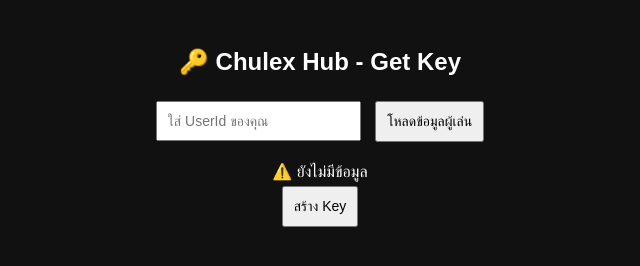
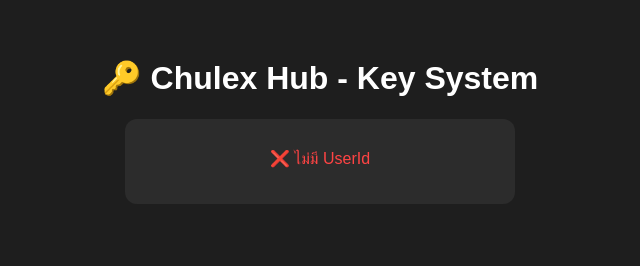
Before and after one commit to NonKun1122/Get-keys, a plain HTML site: page index.html in a window 1280 px wide. Shown: the whole page, without its empty margins (320-960 px from the left). Drawn offline with Linux system fonts and the light colour scheme.

Commit message:
Update index.html

```diff
--- a/index.html
+++ b/index.html
@@ -2,99 +2,57 @@
 <html lang="th">
 <head>
   <meta charset="UTF-8">
-<meta name="viewport" content="width=device-width, initial-scale=1.0">
-<title>Chulex Hub - Key System</title>
+  <title>Chulex Hub Key System</title>
   <style>
-  body { font-family: Arial,sans-serif; background:#111; color:#fff; text-align:center; padding:20px;}
-  input, button { padding:10px; margin:5px; font-size:14px; }
-  img { border-radius:50%; margin:10px 0; }
-  #playerInfo, #keyInfo { margin-top:15px; }
-  a { color:#0af; text-decoration:none; }
+    body { font-family: Arial, sans-serif; background: #1e1e1e; color: white; text-align: center; padding: 30px; }
+    .card { background: #2c2c2c; padding: 20px; border-radius: 12px; display: inline-block; width: 350px; }
+    img { border-radius: 50%; margin: 10px 0; }
+    button { margin-top: 15px; padding: 10px 20px; border: none; border-radius: 8px; cursor: pointer; }
+    .create { background: #28a745; color: white; }
+    .error { color: #ff4444; margin-top: 10px; }
   </style>
 </head>
 <body>
-
-<h2>🔑 Chulex Hub - Get Key</h2>
-
-<input id="userId" placeholder="ใส่ UserId ของคุณ">
-<button onclick="loadPlayer()">โหลดข้อมูลผู้เล่น</button>
-
-<div id="playerInfo">⚠️ ยังไม่มีข้อมูล</div>
-
-<button onclick="genKey()">สร้าง Key</button>
-
-<div id="keyInfo"></div>
+  <h1>🔑 Chulex Hub - Key System</h1>
+  <div id="playerInfo" class="card">⏳ กำลังโหลดข้อมูล...</div>
 
   <script>
-let keyData = null;
-let lastGenerate = 0;
-
-// โหลดข้อมูลผู้เล่น
     async function loadPlayer() {
-  const userId = document.getElementById("userId").value.trim();
-  if (!userId) return alert("⚠️ กรุณาใส่ UserId");
+      const params = new URLSearchParams(window.location.search);
+      const userId = params.get("userId");
+      if (!userId) {
+        document.getElementById("playerInfo").innerHTML = "<p class='error'>❌ ไม่มี UserId</p>";
+        return;
+      }
 
       try {
         const res = await fetch(`/api/player?userId=${userId}`);
         const data = await res.json();
+        if (data.error) throw new Error(data.error);
 
-    if (data.success) {
         document.getElementById("playerInfo").innerHTML = `
-        <img src="${data.avatar}" width="100"><br>
-        👤 <b>${data.displayName}</b> (@${data.name})<br>
-        🆔 ${data.userId}
+          <h2>${data.name}</h2>
+          <img src="${data.avatar}" width="150" height="150"><br>
+          <p>UserId: ${data.id}</p>
+          <button class="create" onclick="createKey(${data.id})">✨ สร้าง Key</button>
         `;
-    } else {
-      document.getElementById("playerInfo").innerText = data.reason;
-    }
       } catch (err) {
-    document.getElementById("playerInfo").innerText = "❌ โหลดข้อมูลผู้เล่นล้มเหลว";
+        document.getElementById("playerInfo").innerHTML = "<p class='error'>⚠️ โหลดข้อมูลผู้เล่นล้มเหลว</p>";
       }
     }
 
-// สร้าง Key วันละ 1 Key
-async function genKey() {
-  const userId = document.getElementById("userId").value.trim();
-  if (!userId) return alert("⚠️ กรุณาใส่ UserId");
-
-  const now = Date.now();
-  if (lastGenerate && new Date(lastGenerate).toDateString() === new Date(now).toDateString()) {
-    return alert("⚠️ คุณสร้าง Key วันนี้ไปแล้ว รอวันพรุ่งนี้");
-  }
-
+    async function createKey(userId) {
       try {
-    const res = await fetch(`/api/keys?action=gen&userId=${userId}`);
+        const res = await fetch(`/api/genKey?userId=${userId}`);
         const data = await res.json();
-
-    if (data.success) {
-      keyData = data;
-      lastGenerate = now;
-      showKey(userId);
-    } else {
-      alert(data.reason || "❌ สร้าง Key ไม่สำเร็จ");
-    }
+        if (!data.key) throw new Error("Gen key failed");
+        window.location.href = `/vk.html?key=${data.key}&userId=${userId}`;
       } catch (err) {
         alert("❌ สร้าง Key ไม่สำเร็จ");
       }
     }
 
-function showKey(userId) {
-  if (!keyData) return;
-
-  const keyInfo = document.getElementById("keyInfo");
-  keyInfo.innerHTML = `
-    ✅ Key ของคุณ: <b>${keyData.key}</b><br>
-    ⏳ หมดอายุ: ${new Date(keyData.expire).toLocaleString()}<br>
-    <button onclick="copyText('${keyData.key}')">📋 คัดลอก Key</button>
-    <button onclick="copyText('https://get-keys-chulexhubx.vercel.app/?userId=${userId}')">🔗 คัดลอกลิงก์</button>
-  `;
-}
-
-// คัดลอกข้อความ
-function copyText(text) {
-  navigator.clipboard.writeText(text).then(()=> alert("✅ คัดลอกเรียบร้อย!"));
-}
+    loadPlayer();
   </script>
-
 </body>
 </html>
```
Lines whose indentation alone changed are shown as unchanged.
